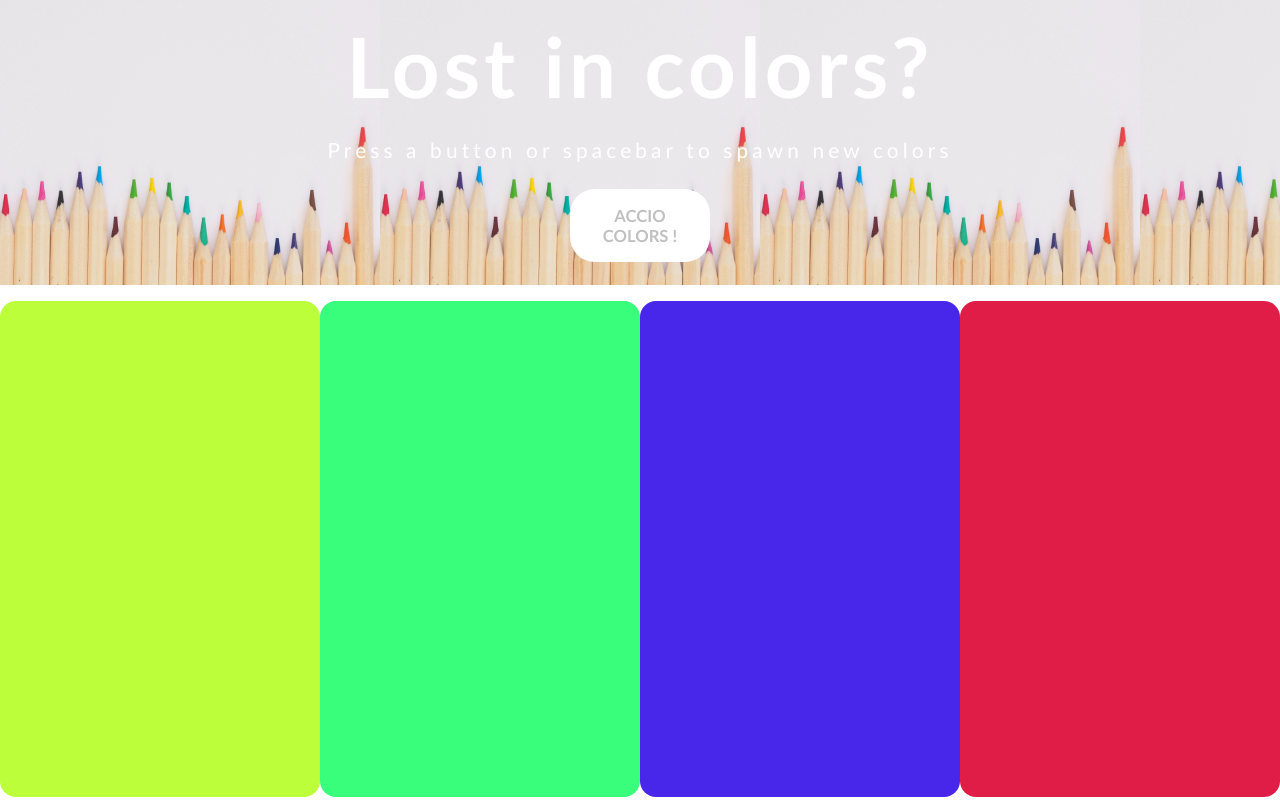
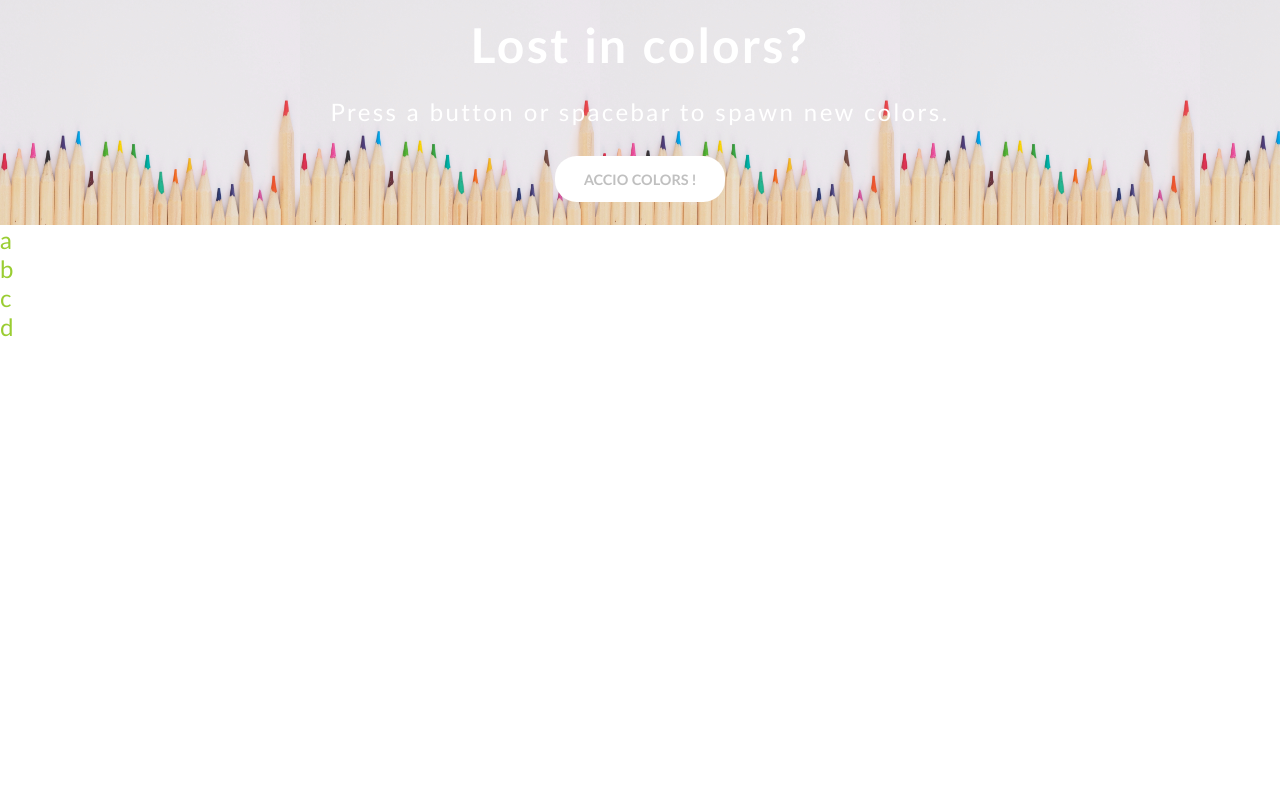
Before and after one commit to tusia313/js-color-generator, a plain HTML site: page index.html in a window 1280 px wide. Both pictures are taken after a click on the button "ACCIO COLORS !". Drawn offline with Linux system fonts and the light colour scheme.

Commit message:
Add div in js.

```diff
--- a/css/style.css
+++ b/css/style.css
@@ -1,18 +1,19 @@
 /* Zdjęcie dodane przez Magda Ehlers: https://www.pexels.com/pl-pl/zdjecie/kolor-tekstu-1279813/ */
 * {
     font-family: 'Gill Sans', sans-serif;
-    color: white;
 }
 
 body {
     margin: 0;
     padding: 0;
-    /* font-family: Impact, Haettenschweiler, 'Arial Narrow Bold', sans-serif; */
-    font-size: 2.6em;
+    font-size: 1.5em;
+    color: white;
 }
 
 header {
     width: 100%;
+    /* wysokość może być, ale wtedy trzeba popracować nad responsywnością */
+    /* height: 30vh; */
     background-image: url('../img/banner-2.jpg');
     background-size: contain;
     /* just in case */
@@ -38,11 +39,12 @@ header h1 {
     margin: 0;
 }
 
-header p {
+/* header p {
     font-size: 0.5em;
-}
+} */
 
-button {
+header #spawn-button {
+    border: none;
     color: silver;
     text-transform: uppercase;
     border-radius: 1.5em;
@@ -50,51 +52,17 @@ button {
     font-weight: bold;
     padding: 1em 2em;
     margin: 0.4rem;
-    border: none;
-    font-size: 0.4em;
+    font-size: 0.6em;
     cursor: grab;
     /* text-shadow: 0 0 0.125em rgba(255, 255, 255, 0.3), 0 0 0.45em hsl(317 100% 54%);
     box-shadow: inset 0 0 0.5em 0 rgb(255, 20, 189), 0 0 0.5em 0 rgb(255, 20, 189);    */
 }
 
-button:hover {
+header #spawn-button:active {
     color: hsl(400, 99%, 61%);
-    text-shadow: none;
-    box-shadow: none;
-    background-color: white;
-    /* border:  rgba(255, 255, 255, 0.743) solid 2px; */
     scroll-behavior: smooth;
 }
 
 section.colors-container {
-    display: flex;
-    justify-content: center;
-    align-items: center;
-    height: 62vh;
+    color: yellowgreen;
 }
-
-.color-container {
-    display: flex;
-    align-items: center;
-    justify-content: center;
-    height: 100%;
-    width: 100%;
-    margin-top: 2rem;
-    border-radius: 1rem;
-}
-/* Kolory tymaczoswe, bo normkanie to wydaje mi się, że będą jakieś randomowoe liczby */
-.color-1 {
-    background-color: rgb(188, 254, 57);
-}
-
-.color-2 {
-    background-color: hsl(500, 99%, 61%);
-}
-
-.color-3 {
-    background-color: rgb(72, 39, 234);
-}
-
-.color-4 {
-    background-color: rgb(224, 29, 71);
-}
--- a/index.html
+++ b/index.html
@@ -11,23 +11,15 @@
 
 <body>
     <header>
+        <!-- Gdyby tu było logo to można podzielić nagłówek na dwie sekcje: main and sub-section -->
         <h1>Lost in colors?</h1>
-        <p>Press a button or spacebar to spawn new colors</p>
-        <button>Accio <br /> colors !</button>
+        <p>Press a button or spacebar to spawn new colors.</p>
+        <div class="button-container">
+            <button id="spawn-button">Accio colors !</button>
+        </div>
     </header>
     <section class="colors-container">
-        <div class="color-container color-1">
-            <!-- <div class="color-1">color 1</div> -->
-        </div>
-        <div class=" color-container color-2">
-            <!-- <div class="color-2">color 2</div> -->
-        </div>
-        <div class="color-container color-3">
-            <!-- <div class="color-3">color 3</div> -->
-        </div>
-        <div class="color-container color-4">
-            <!-- <div class="color-4">color 4</div> -->
-        </div>
+
     </section>
     <script src="js/app.js"></script>
 </body>
--- a/js/app.js
+++ b/js/app.js
@@ -1,21 +1,24 @@
-const button = document.querySelector('button')
-const colorContainers = document.querySelectorAll('.color-container')
+const spawnButton = document.querySelector('#spawn-button')
+const colorsContainer = document.querySelector('.colors-container')
 
 let randomColor = []
-function createRgb(e) {
 for (let i = 0; i < 3; i++) {
     let randomNumber = Math.ceil(Math.random() * 255)
     randomColor.unshift(randomNumber)
 }
-return randomColor
+
+let colorBlocks = ['a', 'b', 'c', 'd']
+
+function makeColors() {
+    console.log('I am making colors right now')
+
+    colorBlocks.forEach(colorBlock => {
+        const divElement = document.createElement('div')
+        // in order to see what i am doing : textContent
+        divElement.textContent = colorBlock
+        colorsContainer.append(divElement)
+    })
 }
 
-// function changeNumbers(e) {
-//     console.log(e.key)
-//     if (e.key === 32) {
-
-//     }
-// }
-
-button.addEventListener('click', createRgb)
-document.addEventListener('keydown', createRgb)
+spawnButton.addEventListener('click', makeColors)
+document.addEventListener('keydown', makeColors)
```
